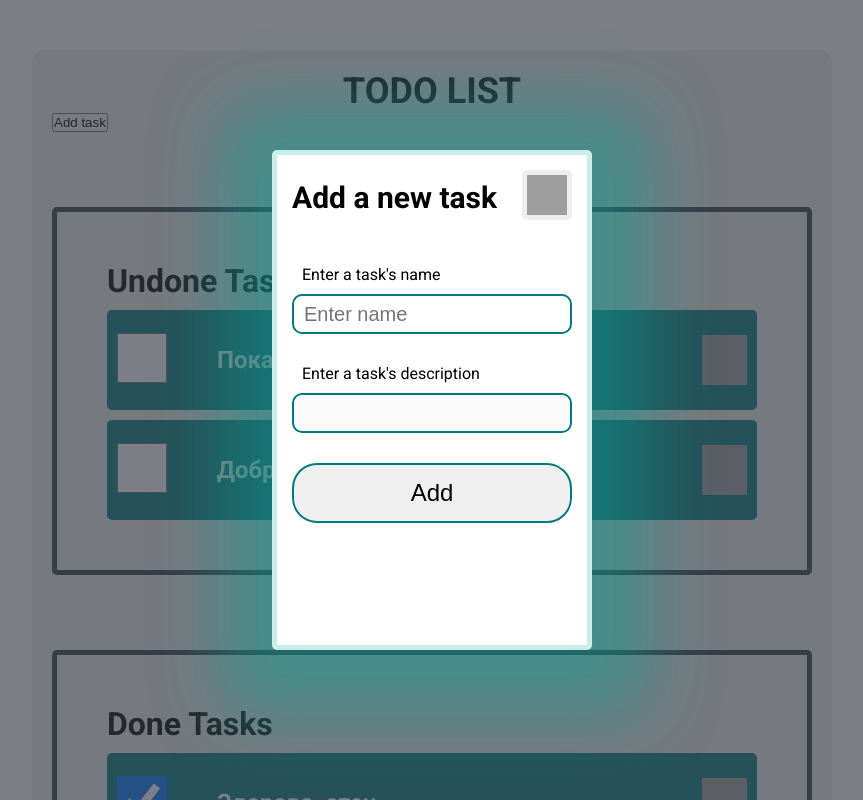
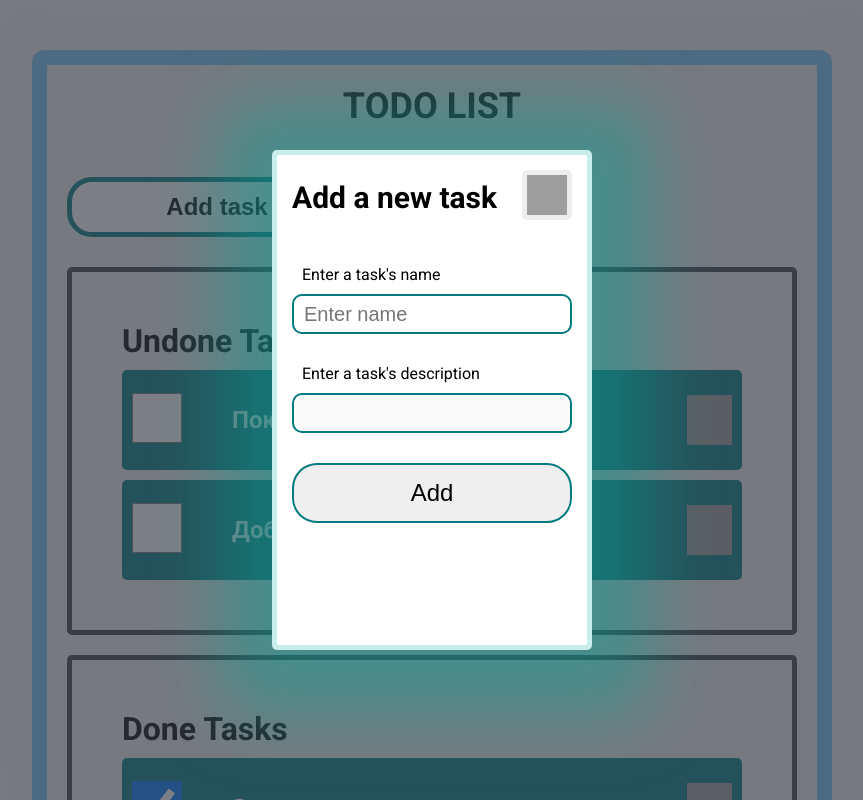
Before and after one commit to BraFelineFun/TODO-app, a React (Create React App) app: page / in a window 1280 px wide. Both pictures are taken after a click on the button "Add task". Shown: the top 800 px of the page, without its empty margins (208-1071 px from the left). Built offline with nearby package versions, Linux system fonts and the light colour scheme; grey boxes are pictures that could not be loaded.

Commit message:
UI components separated. Some css

```diff
--- a/src/App.js
+++ b/src/App.js
@@ -1,6 +1,8 @@
 import React, {useState} from "react";
 import './styles/App.css'
 import TaskList from "./components/TaskList";
+import TaskForm from "./components/TaskForm";
+import MyButton from "./components/UI/button/MyButton";
 
 
 function App() {
@@ -10,12 +12,9 @@ function App() {
         {id:3, done:false, text:"Доброго времени суток, отец "},
     ]);
     const [isModal, setIsModal] = useState(false)
-    const [newTask, setNewTask] = useState({
-        name:'',
-        description:''
-    })
 
-    let createNewTask = () =>{
+
+    let addNewTask = (newTask) =>{
         const newTaskObj = {
             id: Date.now(),
             done:false,
@@ -23,8 +22,10 @@ function App() {
         }
         setIsModal(false)
         setTasks([...tasks, newTaskObj])
-        setNewTask({name: '', description: ''})
+
     }
+
+    let closeModal = () =>{setIsModal(false)}
 
     let checkBox_set = (id, checkbox) =>{
         console.log("меняем чекбокс")
@@ -44,50 +45,12 @@ function App() {
       <div className="content">
 
           <h1 style={{textAlign:"center", fontSize:"36px"}}>TODO LIST</h1>
-          <button onClick={() => setIsModal(true)}>Add task</button>
 
-          <div
-              style={{display: isModal === true ? "flex" :"none"}}
-              className="modal__wrapper"
-          >
-              <div className="modal">
-                  <div className="modal__img">
-                      <img
-                          src="https://cdn.onlinewebfonts.com/svg/download_32988.png"
-                          alt="close"
-                          onClick={() => setIsModal(false)}
-                      />
-                  </div>
+          <div className="addTask">
+              <MyButton onClick={() => setIsModal(true)}>Add task</MyButton>
+          </div>
 
-                  <h2>Add a new task</h2>
-                  <div className="modal__form">
-                      <div className="modal__inputData">
-                          <label htmlFor="taskName">Enter a task's name</label>
-                          <input
-                              value={newTask.name}
-                              onChange={e => {
-                                  setNewTask({...newTask, name:e.target.value})
-                              }}
-                              id={"taskName"}
-                              placeholder={"Enter name"}
-                              type="text"
-                          />
-                      </div>
-                      <div className="modal__inputData">
-                          <label htmlFor="">Enter a task's description</label>
-                            <input
-                                value={newTask.description}
-                                onChange={e => {
-                                    setNewTask({...newTask, description:e.target.value})
-                                }}
-                                disabled
-                                type="text"
-                            />
-                      </div>
-                  </div>
-                  <button onClick={createNewTask}>Add</button>
-              </div>
-          </div>
+          <TaskForm isModal={isModal} addNewTask={addNewTask} closeModal={closeModal}/>
 
           <TaskList
               setCheck={checkBox_set}
--- a/src/components/TaskForm.jsx
+++ b/src/components/TaskForm.jsx
@@ -0,0 +1,51 @@
+import React, {useState} from 'react';
+import MyInputText from "./UI/input/MyInput_text";
+import MyButton from "./UI/button/MyButton";
+import Modal from "./UI/modal/modal";
+
+const TaskForm = ({addNewTask, isModal, closeModal}) => {
+
+    const [newTask, setNewTask] = useState({
+        name:'',
+        description:''
+    })
+
+    function createNewTask (){
+        addNewTask(newTask);
+        setNewTask({name: '', description: ''})
+    }
+
+    return (
+        <Modal isModal={isModal} closeModal={closeModal}>
+
+            <h2 className='modal__h2'>Add a new task</h2>
+            <div className="modal__form">
+                <div className="modal__inputData">
+                    <label className='modal__label' htmlFor="taskName">Enter a task's name</label>
+                    <MyInputText
+                        value={newTask.name}
+                        onChange={e => {
+                            setNewTask({...newTask, name:e.target.value})
+                        }}
+                        id={"taskName"}
+                        placeholder={"Enter name"}
+                    />
+                </div>
+                <div className="modal__inputData">
+                    <label className='modal__label' htmlFor="">Enter a task's description</label>
+                    <MyInputText
+                        value={newTask.description}
+                        onChange={e => {
+                            setNewTask({...newTask, description:e.target.value})
+                        }}
+                        disabled
+                    />
+                </div>
+            </div>
+            <MyButton onClick={createNewTask}>Add </MyButton>
+
+        </Modal>
+    );
+};
+
+export default TaskForm;
--- a/src/components/TaskList.jsx
+++ b/src/components/TaskList.jsx
@@ -6,13 +6,18 @@ const TaskList = ({tasks, setCheck, removeTask, title}) => {
     return (
         <div className="list">
             <h1>{title}</h1>
-            {tasks.map((task) =>
+            {tasks.length !== 0
+                ?tasks.map((task) =>
                 <Task
                     key={task.id}
                     task={task}
                     setCheck={setCheck}
                     removeTask={removeTask}
-                />)}
+                />)
+                : <h2 style={{fontWeight:"500", fontStyle:"italic", paddingLeft:"15px"}}>
+                    There's nothing here yet :)
+                </h2>
+            }
         </div>
     );
 };
--- /dev/null
+++ b/src/components/UI/button/MyButton.jsx
@@ -0,0 +1,12 @@
+import React from 'react';
+import classes from "./MyButton.module.css";
+
+const MyButton = ({children, ...props}) => {
+    return (
+        <button {...props} className={classes.myBut} type="text">
+            {children}
+        </button>
+    );
+};
+
+export default MyButton;
--- /dev/null
+++ b/src/components/UI/button/MyButton.module.css
@@ -0,0 +1,7 @@
+.myBut{
+    height: 60px;
+    font-size: 24px;
+    border-radius: 25px;
+    outline: none;
+    border: 2px solid #027a81;
+}
--- /dev/null
+++ b/src/components/UI/input/MyInputText.module.css
@@ -0,0 +1,9 @@
+.myInpText{
+    width: 100%;
+    height: 40px;
+    font-size: 20px;
+    /*     margin-bottom: 30px;*/
+     padding: 10px;
+    border-radius: 10px;
+    border: 2px solid #027a81;
+}
--- /dev/null
+++ b/src/components/UI/input/MyInput_text.jsx
@@ -0,0 +1,9 @@
+import React from 'react';
+import classes from './MyInputText.module.css'
+const MyInputText = (props) => {
+    return (
+        <input{...props} className={classes.myInpText} type="text"/>
+    );
+};
+
+export default MyInputText;
--- /dev/null
+++ b/src/components/UI/modal/modal.jsx
@@ -0,0 +1,29 @@
+import React from 'react';
+import classes from './modal.module.css'
+const Modal = ({children, isModal, closeModal, ...props}) => {
+    return (
+         <div
+            style={{display: isModal === true ? "flex" :"none"}}
+            className={classes.modal__wrapper}
+            onClick={closeModal}
+         >
+             <div
+                 {...props}
+                 className={classes.modal}
+                 onClick={(e) => e.stopPropagation()}
+             >
+                 <div className={classes.modal__img}>
+                     <img
+                         src="https://cdn.onlinewebfonts.com/svg/download_32988.png"
+                         alt="close"
+                         onClick={closeModal}
+                     />
+                 </div>
+                 {children}
+             </div>
+
+        </div>
+    );
+};
+
+export default Modal;
--- /dev/null
+++ b/src/components/UI/modal/modal.module.css
@@ -0,0 +1,44 @@
+.modal__wrapper{
+    position: fixed;
+    top: 0;
+    left: 0;
+    display: flex;
+    justify-content: center;
+    align-items: center;
+    width: 100vw;
+    height: 100vh;
+    background-color: rgba(57, 62, 70, 0.66);
+}
+.modal{
+    display: flex;
+    flex-direction: column;
+    position: absolute;
+    width: 320px;
+    height: 500px;
+    background-color: white;
+    border-radius: 5px;
+    border: 5px solid rgba(0, 169, 154, 0.21);
+    -webkit-box-shadow: 4px 10px 69px 55px rgba(0, 169, 154, 0.42);
+    -moz-box-shadow: 4px 10px 69px 55px rgba(0, 169, 154, 0.42);
+    box-shadow: 4px 10px 69px 55px rgba(0, 169, 154, 0.42);
+    padding: 25px 15px;
+}
+
+.modal__img{
+    display: flex;
+    justify-content: center;
+    align-items: center;
+    position: absolute;
+    right: 15px;
+    top: 15px;
+    height: 50px;
+    width: 50px;
+    cursor: pointer;
+    background-color: #EEEEEE;
+    border-radius: 5px;
+}
+.modal__img img{
+    display: block;
+    height: 40px;
+    width: 40px;
+}
--- a/src/styles/App.css
+++ b/src/styles/App.css
@@ -10,14 +10,29 @@
     font-family: "Roboto", sans-serif;
     margin: 50px auto;
     width: 800px;
-    min-height: 100vh;
+    min-height: 50vh;
     background-color: #EEEEEE;
     border-radius: 1vw;
     padding: 20px 20px;
+    border: 15px solid rgba(0, 158, 255, 0.51);
+    -webkit-box-shadow: 4px 0px 57px 79px rgba(193, 193, 193, 0.27);
+    -moz-box-shadow: 4px 0px 57px 79px rgba(193, 193, 193, 0.27);
+    box-shadow: 4px 0px 57px 79px rgba(193, 193, 193, 0.27);
+}
+
+.addTask{
+    margin: 50px 0 30px 0;
+}
+
+.addTask button{
+    width: 300px;
+    border: 5px solid #027a81;
+    background-color: white;
+    font-weight: 700;
 }
 
 .list{
-    margin: 75px 0;
+    margin: 20px 0;
     padding: 50px;
     border: 5px solid #393E46;
     border-radius: 5px;
@@ -52,73 +67,18 @@
     width: 45px;
 }
 
-.modal__wrapper{
-    position: fixed;
-    top: 0;
-    left: 0;
-    display: flex;
-    justify-content: center;
-    align-items: center;
-    width: 100vw;
-    height: 100vh;
-    background-color: rgba(57, 62, 70, 0.66);
-}
-.modal{
-    display: flex;
-    flex-direction: column;
-    position: absolute;
-    width: 320px;
-    height: 500px;
-    background-color: white;
-    border-radius: 5px;
-    border: 5px solid rgba(0, 169, 154, 0.21);
-    -webkit-box-shadow: 4px 10px 69px 55px rgba(0, 169, 154, 0.42);
-    -moz-box-shadow: 4px 10px 69px 55px rgba(0, 169, 154, 0.42);
-    box-shadow: 4px 10px 69px 55px rgba(0, 169, 154, 0.42);
-    padding: 25px 15px;
-}
-.modal h2{
+
+.modal__h2{
     font-size: 30px;
     font-weight: bold;
     margin-bottom: 50px;
 }
-.modal label{
+.modal__label{
     display: block;
     padding-left: 10px;
     margin-bottom: 10px;
 }
-.modal input{
-    width: 100%;
-    height: 40px;
-    font-size: 20px;
+.modal__inputData{
     margin-bottom: 30px;
-    padding: 10px;
-    border-radius: 10px;
-    border: 2px solid #027a81;;
+
 }
-.modal button{
-    /*TODO ВЫДЕЛИТЬ В UI!!!!*/
-    height: 60px;
-    font-size: 24px;
-    border-radius: 25px;
-    outline: none;
-    border: 2px solid #027a81;
-}
-.modal__img{
-    display: flex;
-    justify-content: center;
-    align-items: center;
-    position: absolute;
-    right: 15px;
-    top: 15px;
-    height: 50px;
-    width: 50px;
-    cursor: pointer;
-    background-color: #EEEEEE;
-    border-radius: 5px;
-}
-.modal__img img{
-    display: block;
-    height: 40px;
-    width: 40px;
-}
```
